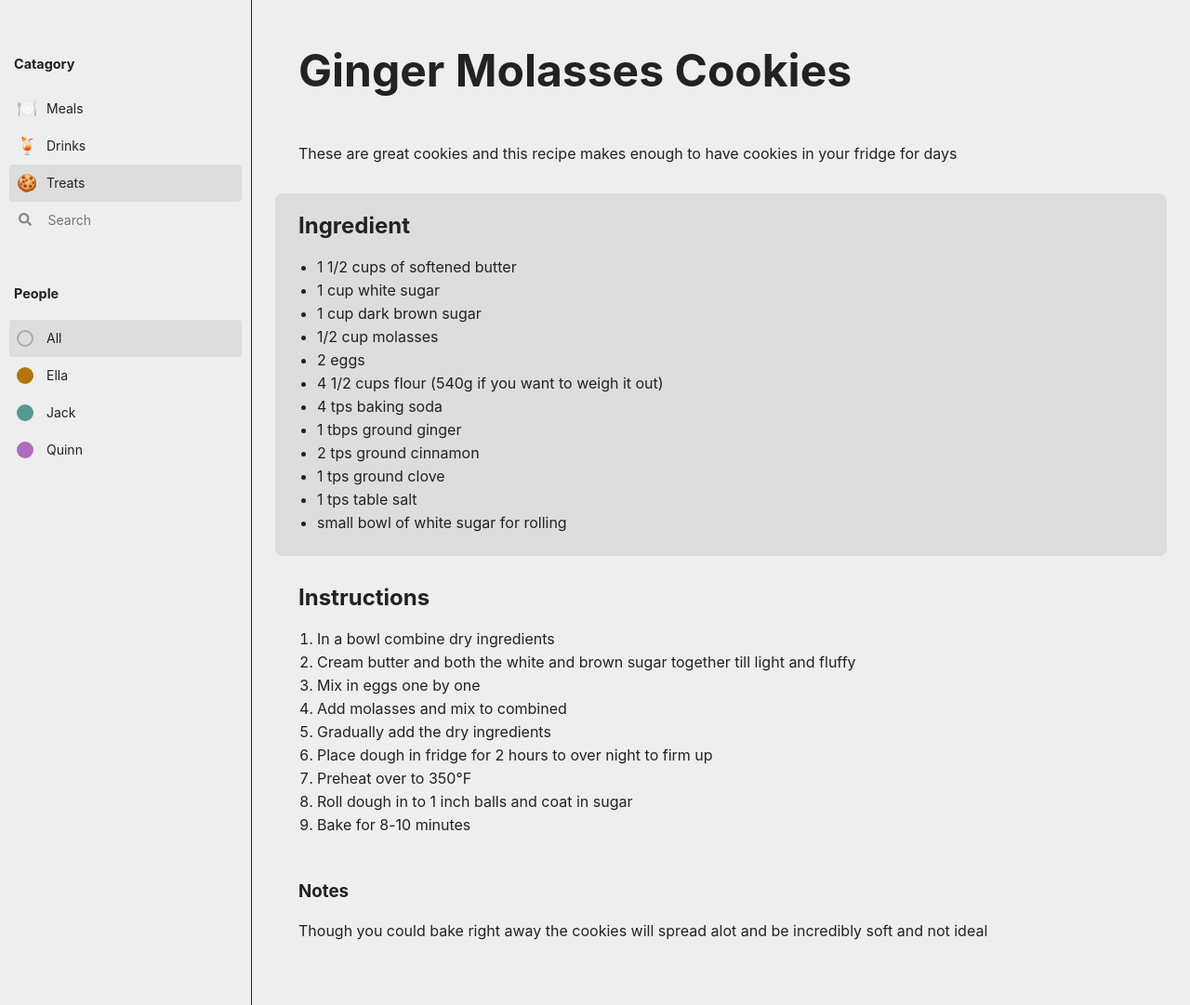
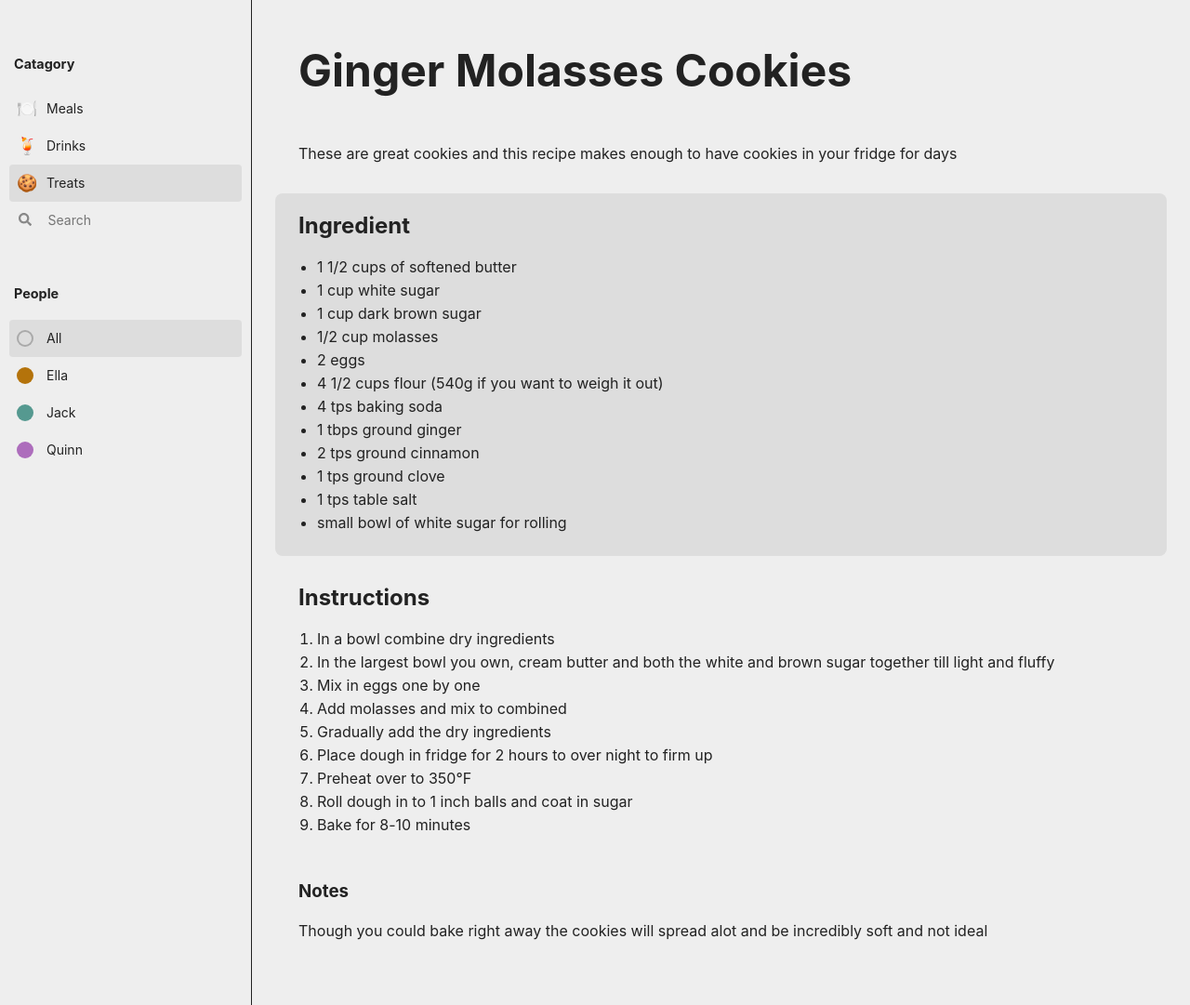
Before and after one commit to qjack001/Git-Cooking, a Jekyll site: the page built from _posts/treats/2020-06-21-ginger-molasses-cookie.md, in a window 1280 px wide and 1081 px high. Shown: the whole window at 93% size. Built offline with Jekyll 4.4.1, drawn with Linux system fonts in a browser that asks for light colours.

Commit message:
Update 2020-06-21-ginger-molasses-cookie.md

```diff
--- a/_posts/treats/2020-06-21-ginger-molasses-cookie.md
+++ b/_posts/treats/2020-06-21-ginger-molasses-cookie.md
@@ -28,7 +28,7 @@ These are great cookies and this recipe makes enough to have cookies in your fri
 ## Instructions
 
 1. In a bowl combine dry ingredients
-2. Cream butter and both the white and brown sugar together till light and fluffy
+2. In the largest bowl you own, cream butter and both the white and brown sugar together till light and fluffy
 3. Mix in eggs one by one
 4. Add molasses and mix to combined
 5. Gradually add the dry ingredients
```
